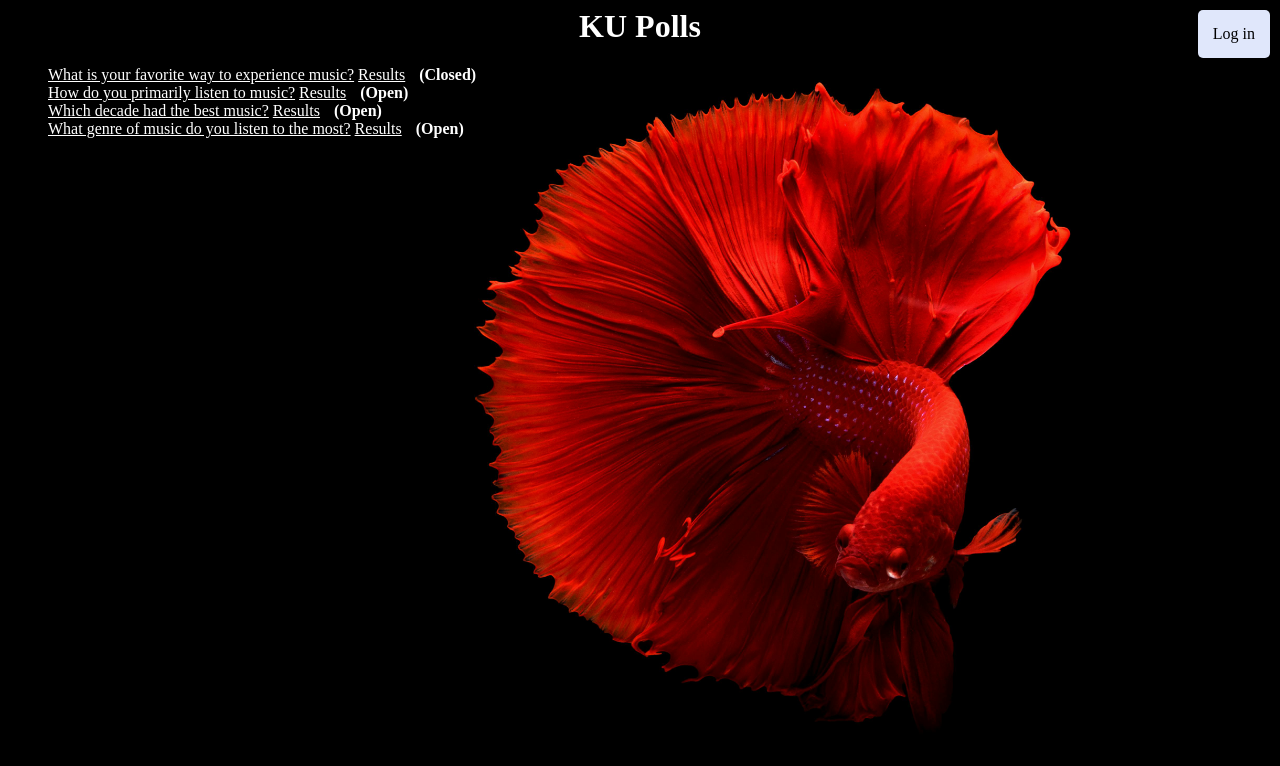
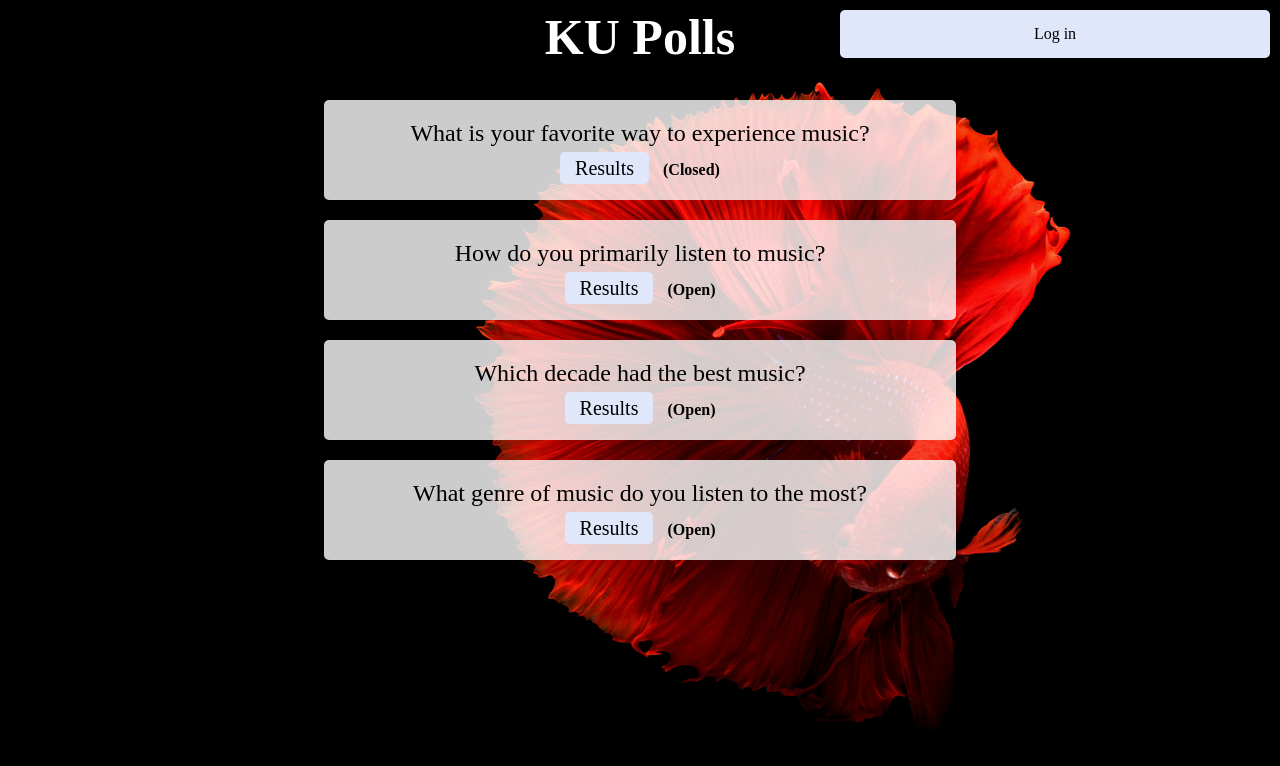
Before and after one commit to PHIMNADA024/ku-polls, a Django app: page /polls/ in a window 1280 px wide. Shown: the top 766 px of the page. Run offline with Django 5.2, Linux system fonts and the light colour scheme; data comes from the database, SQL or seed files in the repository.

Commit message:
Style website using CSS

```diff
--- a/polls/static/polls/style.css
+++ b/polls/static/polls/style.css
@@ -1,5 +1,17 @@
-h1, h2, a {
+h1 {
     color: white;
+    font-size: 50px;
+}
+h2 {
+    color: white;
+    font-size: 30px;
+}
+a {
+    color: white;
+    width: 400px;
+}
+ul {
+    padding: 0;
 }
 body {
     background: white url("images/background.png") no-repeat;
@@ -8,6 +20,29 @@ body {
 .topic{
     color: white;
     text-align: center;
+}
+.question_box {
+    background: rgba(255, 255, 255, .8);
+    text-align: center;
+    color: black;
+    padding: 20px 5%;
+    margin: 20px 25%;
+    margin-bottom: 10px;
+    border-radius: 5px;
+}
+.question_text {
+    font-size: 24px;
+    color: black;
+    text-decoration: none;
+}
+.result_button {
+    background-color: #e0e7fb;
+    font-size: 20px;
+    color: black;
+    text-decoration: none;
+    border-radius: 5px;
+    border: none;
+    padding: 5px 15px;
 }
 .alert {
     background-color: red;
@@ -20,6 +55,7 @@ body {
 }
 .choice_text{
     color: white;
+    font-size: 20px;
 }
 .log_button {
     background-color: #e0e7fb;
@@ -34,7 +70,7 @@ body {
     right: 0;
     text-decoration: none;
 }
-.log_button:hover {
+.log_button:hover, .button:hover, .result_button:hover {
     background-color: #7494ec;
     transition: 0.1s;
 }
@@ -46,10 +82,7 @@ body {
     text-align: center;
     border-radius: 5px;
     margin: 10px;
-}
-.button:hover {
-    background-color: #7494ec;
-    transition: 0.1s;
+    text-decoration: none;
 }
 .confirm_text {
     background-color: red;
@@ -62,7 +95,7 @@ body {
 }
 .status {
     font-weight: bold;
-    color: white;
+    color: black;
     margin-left: 10px;
 }
 table, th, td {
--- a/polls/templates/polls/index.html
+++ b/polls/templates/polls/index.html
@@ -27,9 +27,13 @@
     <ul>
     {% for question in latest_question_list %}
         <li>
-            <a href="{% url 'polls:detail' question.id %}">{{ question.question_text }}</a>
-            <a href="{% url 'polls:results' question.id %}">Results</a>
-            <span class="status">({{ question.status }})</span>
+            <div class="question_box">
+                <a href="{% url 'polls:detail' question.id %}" class="question_text">{{ question.question_text }}</a>
+                <div style="margin-top: 10px">
+                    <a href="{% url 'polls:results' question.id %}" class="result_button">Results</a>
+                    <span class="status">({{ question.status }})</span>
+                </div>
+            </div>
         </li>
     {% endfor %}
     </ul>
--- a/polls/templates/polls/results.html
+++ b/polls/templates/polls/results.html
@@ -32,4 +32,6 @@
     {% endfor %}
 </table>
 
-<a href="{% url 'polls:index' %}">Back to List of Polls</a>
+<div style="margin-top: 30px;">
+    <a href="{% url 'polls:index' %}" class="button">Back to List of Polls</a>
+</div>
```
Also changed, not shown: polls/templates/polls/detail.html (+5 -3 lines).
